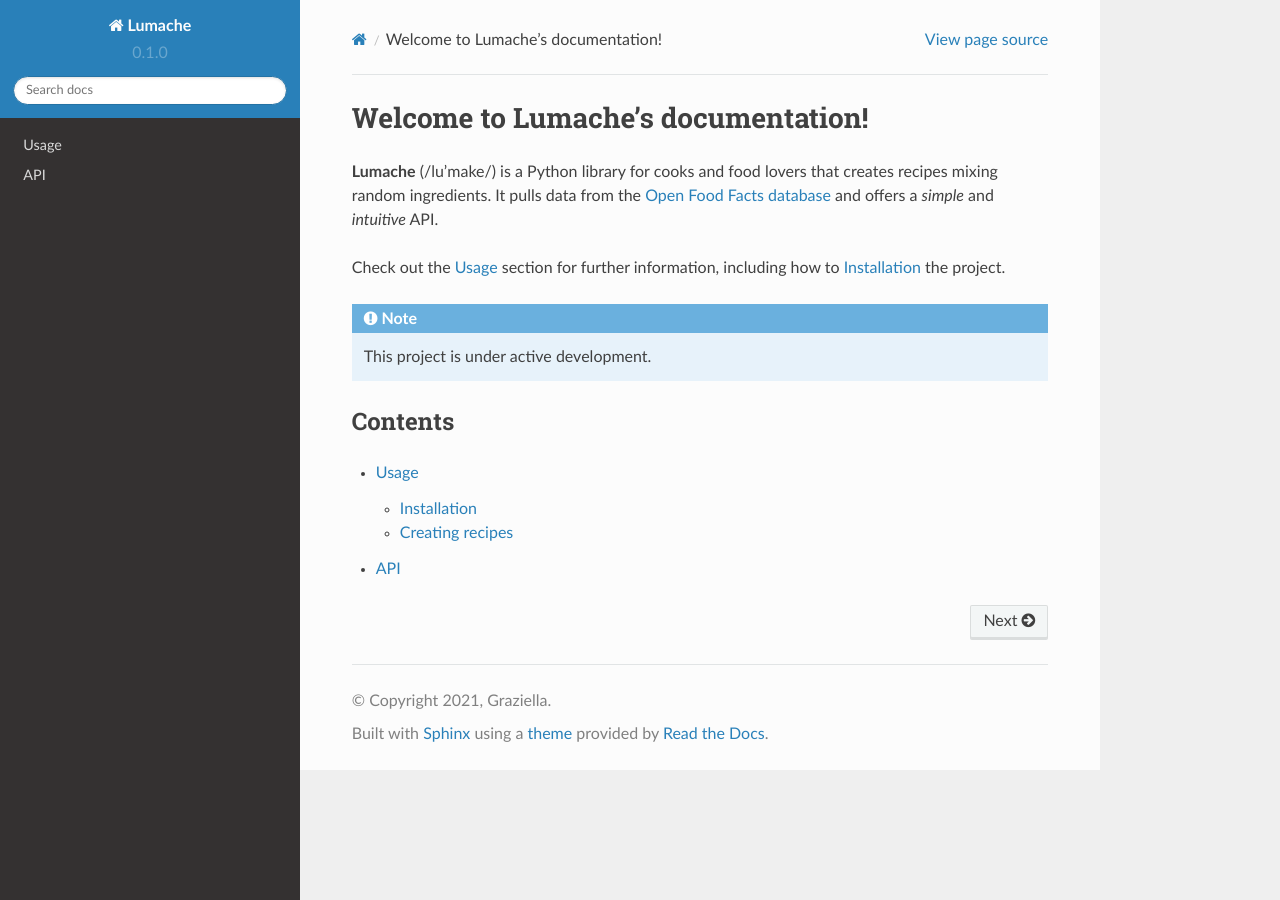
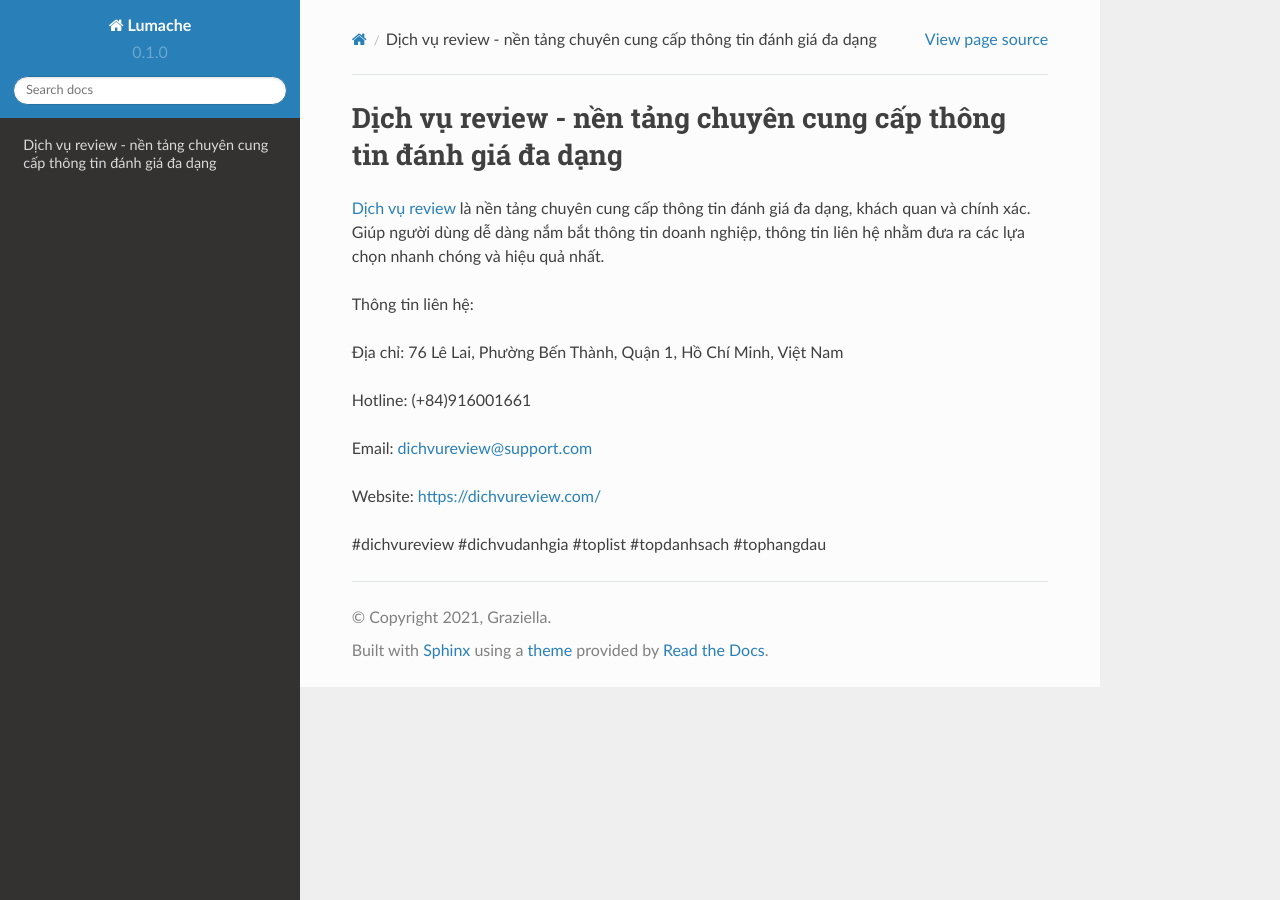
Before and after one commit to luongchanvien962/dichvureview, a Sphinx documentation site: the page built from docs/source/index.rst, in a window 1280 px wide. Built offline with Sphinx 7.4.7 and the Read the Docs theme 2.0.0, drawn with Linux system fonts in a browser that asks for light colours.

Commit message:
Update index.rst

```diff
--- a/docs/source/index.rst
+++ b/docs/source/index.rst
@@ -1,22 +1,16 @@
-Welcome to Lumache's documentation!
+Dịch vụ review - nền tảng chuyên cung cấp thông tin đánh giá đa dạng
 ===================================
 
-**Lumache** (/lu'make/) is a Python library for cooks and food lovers
-that creates recipes mixing random ingredients.
-It pulls data from the `Open Food Facts database <https://world.openfoodfacts.org/>`_
-and offers a *simple* and *intuitive* API.
+`Dịch vụ review <https://dichvureview.com/>`_ là nền tảng chuyên cung cấp thông tin đánh giá đa dạng, khách quan và chính xác. Giúp người dùng dễ dàng nắm bắt thông tin doanh nghiệp, thông tin liên hệ nhằm đưa ra các lựa chọn nhanh chóng và hiệu quả nhất.
 
-Check out the :doc:`usage` section for further information, including
-how to :ref:`installation` the project.
+Thông tin liên hệ:
 
-.. note::
+Địa chỉ: 76 Lê Lai, Phường Bến Thành, Quận 1, Hồ Chí Minh, Việt Nam
 
-   This project is under active development.
+Hotline: (+84)916001661
 
-Contents
---------
+Email: dichvureview@support.com
 
-.. toctree::
+Website: https://dichvureview.com/
 
-   usage
-   api
+#dichvureview #dichvudanhgia #toplist #topdanhsach #tophangdau
```
